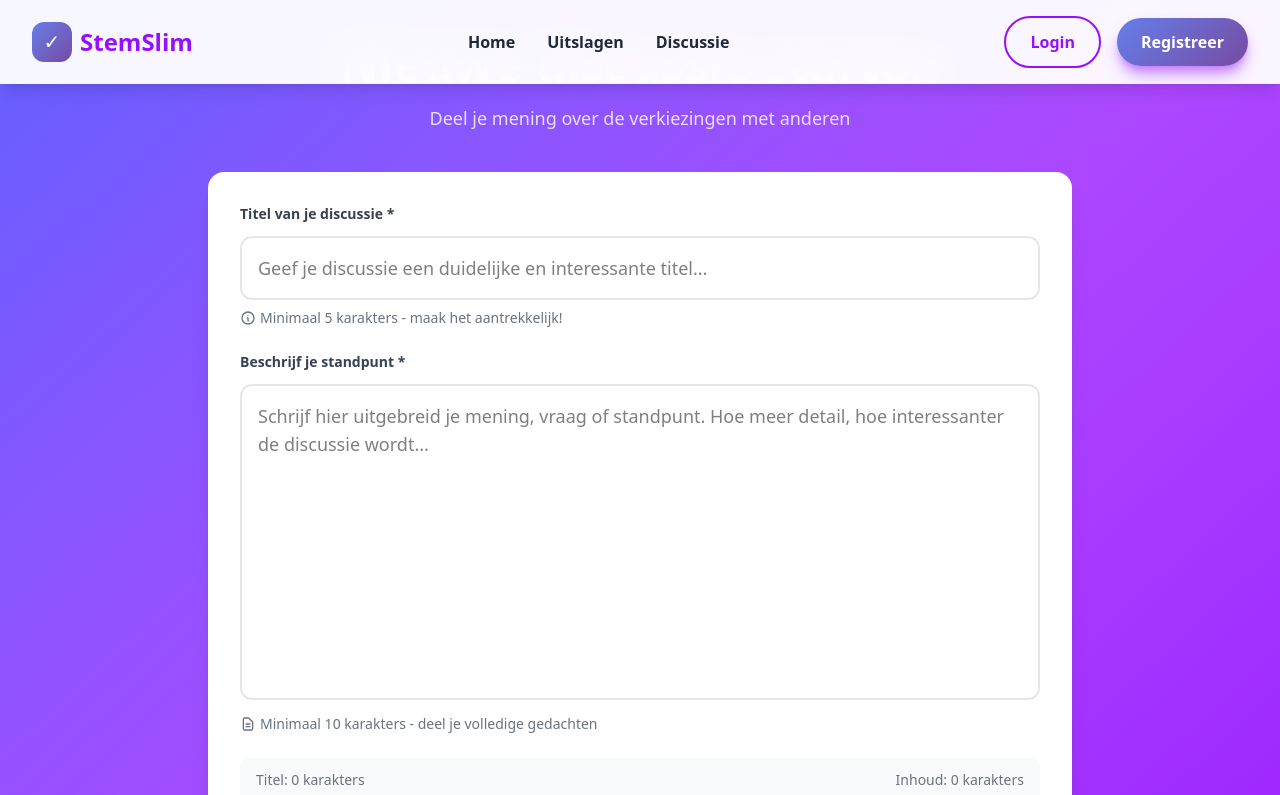
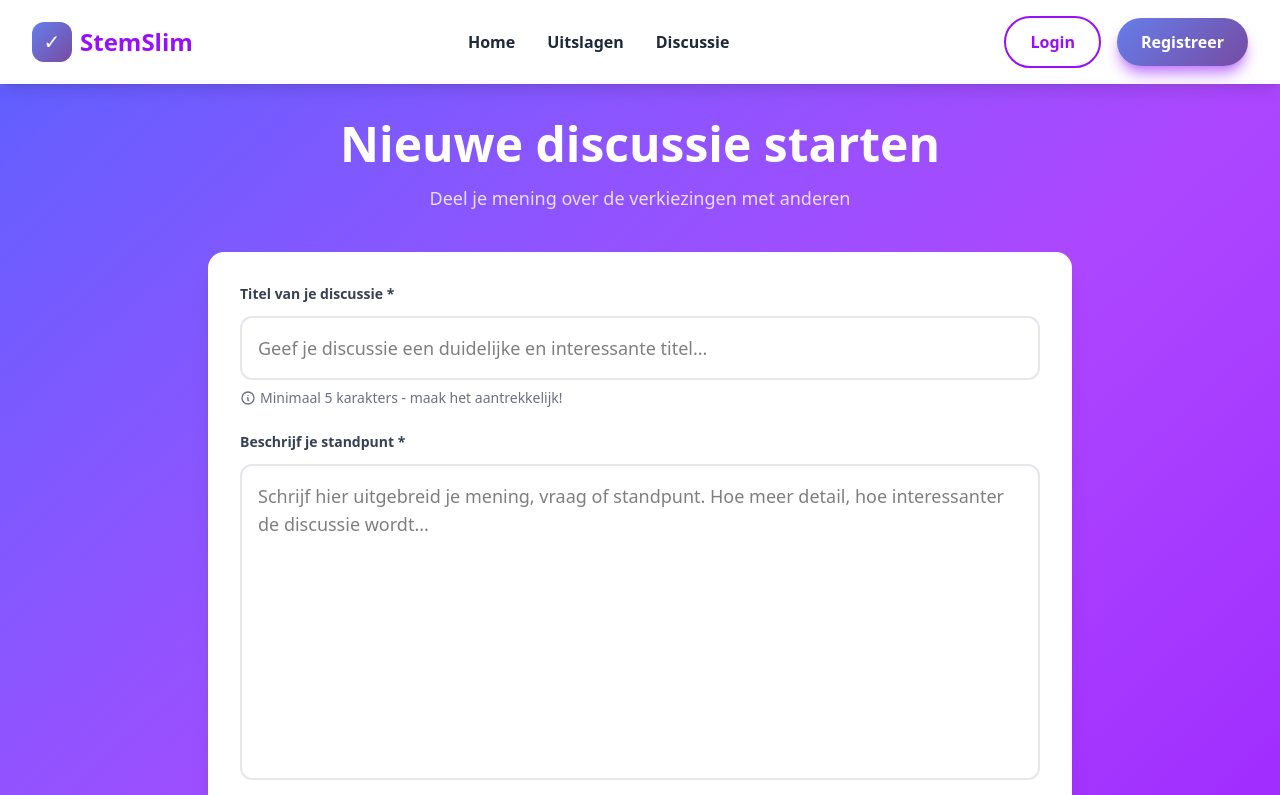
Before and after one commit to Zoiye1/election-app, a Vue app in the folder frontend/: page /create-discussion in a window 1280 px wide. Shown: the top 795 px of the page. Built offline with nearby package versions, Linux system fonts and the light colour scheme; the HTML template or start-up script is replaced by a standard one.

Commit message:
fix(view): correct margin in CreateDiscussionView

```diff
--- a/frontend/src/views/CreateDiscussionView.vue
+++ b/frontend/src/views/CreateDiscussionView.vue
@@ -93,7 +93,7 @@ const handleCancel = () => {
     <Navbar/>
 
     <!-- Page content -->
-    <main class="max-w-4xl mx-auto px-4 py-10">
+    <main class="max-w-4xl mx-auto px-4 py-10 my-20">
       <!-- Page Header -->
       <div class="text-center mb-10">
         <h1 class="text-4xl md:text-5xl font-bold text-white mb-4">Nieuwe discussie starten</h1>
```
